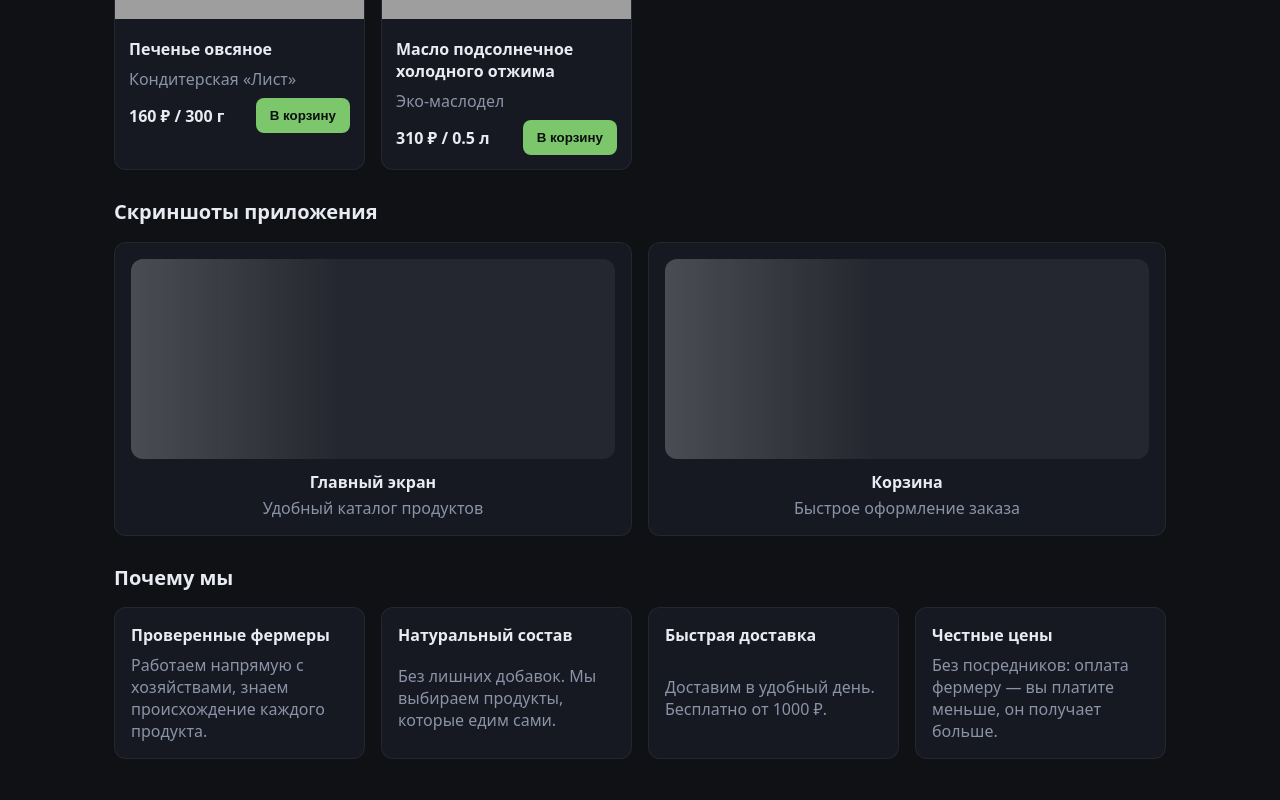
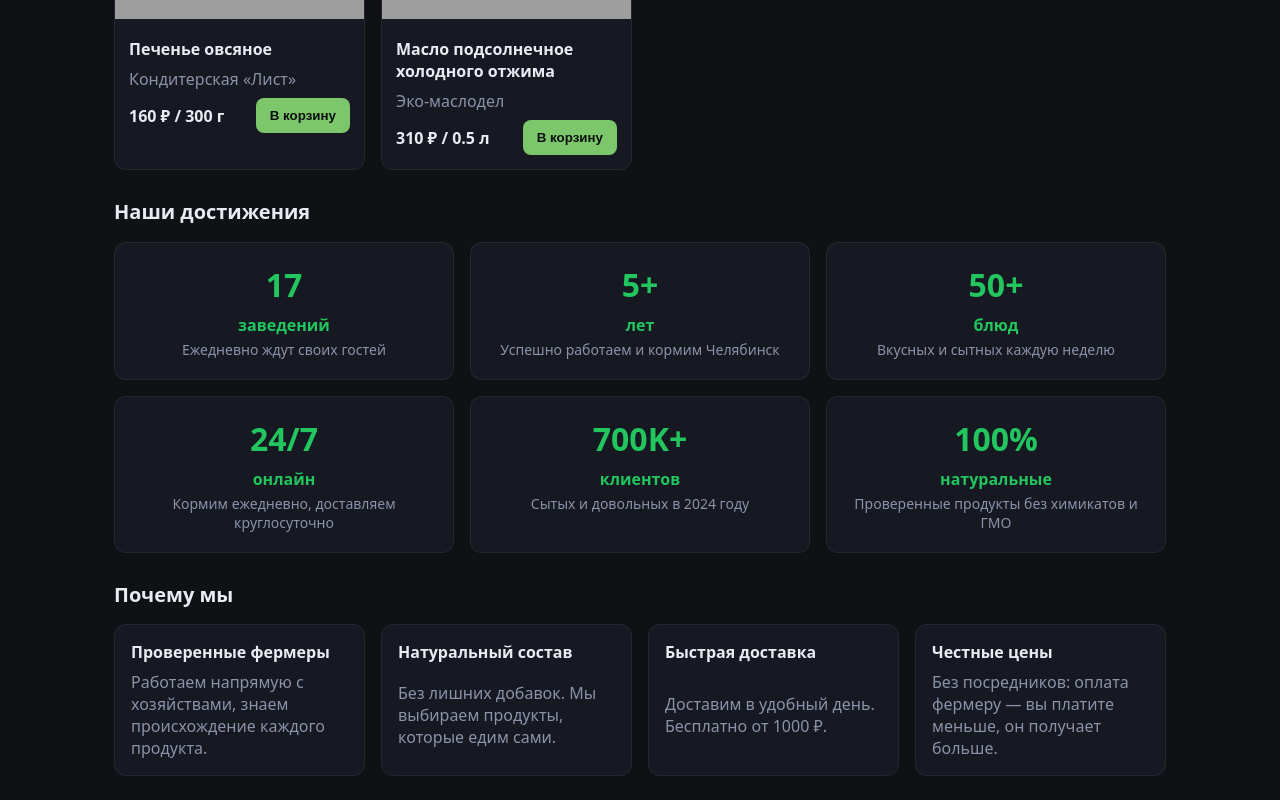
Before and after one commit to Wesyt678345657/pidorassssss, a Next.js app: page / in a window 1280 px wide. Shown: the part 2638-3438 px from the top of the page. Built offline with nearby package versions, Linux system fonts and the light colour scheme; grey boxes are pictures that could not be loaded.

Commit message:
амена секции скриншотов на секцию статистики с 6 карточками достижений

```diff
--- a/app/page.tsx
+++ b/app/page.tsx
@@ -37,17 +37,37 @@ export default function HomePage() {
 			</section>
 
             <section style={{marginTop: 28}}>
-                <h2 style={{fontSize:20}}>Скриншоты приложения</h2>
-                <div style={{display:'grid', gridTemplateColumns:'1fr 1fr', gap:16, marginTop:12}}>
-                    <div className="card" style={{padding:16, textAlign:'center'}}>
-                        <div className="skeleton" style={{borderRadius:12, height:200, marginBottom:12}} />
-                        <h3 style={{margin:0, fontSize:16}}>Главный экран</h3>
-                        <p className="muted" style={{margin:0, marginTop:4}}>Удобный каталог продуктов</p>
+                <h2 style={{fontSize:20}}>Наши достижения</h2>
+                <div style={{display:'grid', gridTemplateColumns:'repeat(3, 1fr)', gap:16, marginTop:12}}>
+                    <div className="card" style={{padding:20, textAlign:'center'}}>
+                        <div style={{fontSize:32, fontWeight:'bold', color:'#22c55e', marginBottom:8}}>17</div>
+                        <h3 style={{margin:0, fontSize:16, color:'#22c55e'}}>заведений</h3>
+                        <p className="muted" style={{margin:0, marginTop:4, fontSize:14}}>Ежедневно ждут своих гостей</p>
                     </div>
-                    <div className="card" style={{padding:16, textAlign:'center'}}>
-                        <div className="skeleton" style={{borderRadius:12, height:200, marginBottom:12}} />
-                        <h3 style={{margin:0, fontSize:16}}>Корзина</h3>
-                        <p className="muted" style={{margin:0, marginTop:4}}>Быстрое оформление заказа</p>
+                    <div className="card" style={{padding:20, textAlign:'center'}}>
+                        <div style={{fontSize:32, fontWeight:'bold', color:'#22c55e', marginBottom:8}}>5+</div>
+                        <h3 style={{margin:0, fontSize:16, color:'#22c55e'}}>лет</h3>
+                        <p className="muted" style={{margin:0, marginTop:4, fontSize:14}}>Успешно работаем и кормим Челябинск</p>
+                    </div>
+                    <div className="card" style={{padding:20, textAlign:'center'}}>
+                        <div style={{fontSize:32, fontWeight:'bold', color:'#22c55e', marginBottom:8}}>50+</div>
+                        <h3 style={{margin:0, fontSize:16, color:'#22c55e'}}>блюд</h3>
+                        <p className="muted" style={{margin:0, marginTop:4, fontSize:14}}>Вкусных и сытных каждую неделю</p>
+                    </div>
+                    <div className="card" style={{padding:20, textAlign:'center'}}>
+                        <div style={{fontSize:32, fontWeight:'bold', color:'#22c55e', marginBottom:8}}>24/7</div>
+                        <h3 style={{margin:0, fontSize:16, color:'#22c55e'}}>онлайн</h3>
+                        <p className="muted" style={{margin:0, marginTop:4, fontSize:14}}>Кормим ежедневно, доставляем круглосуточно</p>
+                    </div>
+                    <div className="card" style={{padding:20, textAlign:'center'}}>
+                        <div style={{fontSize:32, fontWeight:'bold', color:'#22c55e', marginBottom:8}}>700K+</div>
+                        <h3 style={{margin:0, fontSize:16, color:'#22c55e'}}>клиентов</h3>
+                        <p className="muted" style={{margin:0, marginTop:4, fontSize:14}}>Сытых и довольных в 2024 году</p>
+                    </div>
+                    <div className="card" style={{padding:20, textAlign:'center'}}>
+                        <div style={{fontSize:32, fontWeight:'bold', color:'#22c55e', marginBottom:8}}>100%</div>
+                        <h3 style={{margin:0, fontSize:16, color:'#22c55e'}}>натуральные</h3>
+                        <p className="muted" style={{margin:0, marginTop:4, fontSize:14}}>Проверенные продукты без химикатов и ГМО</p>
                     </div>
                 </div>
             </section>
```
